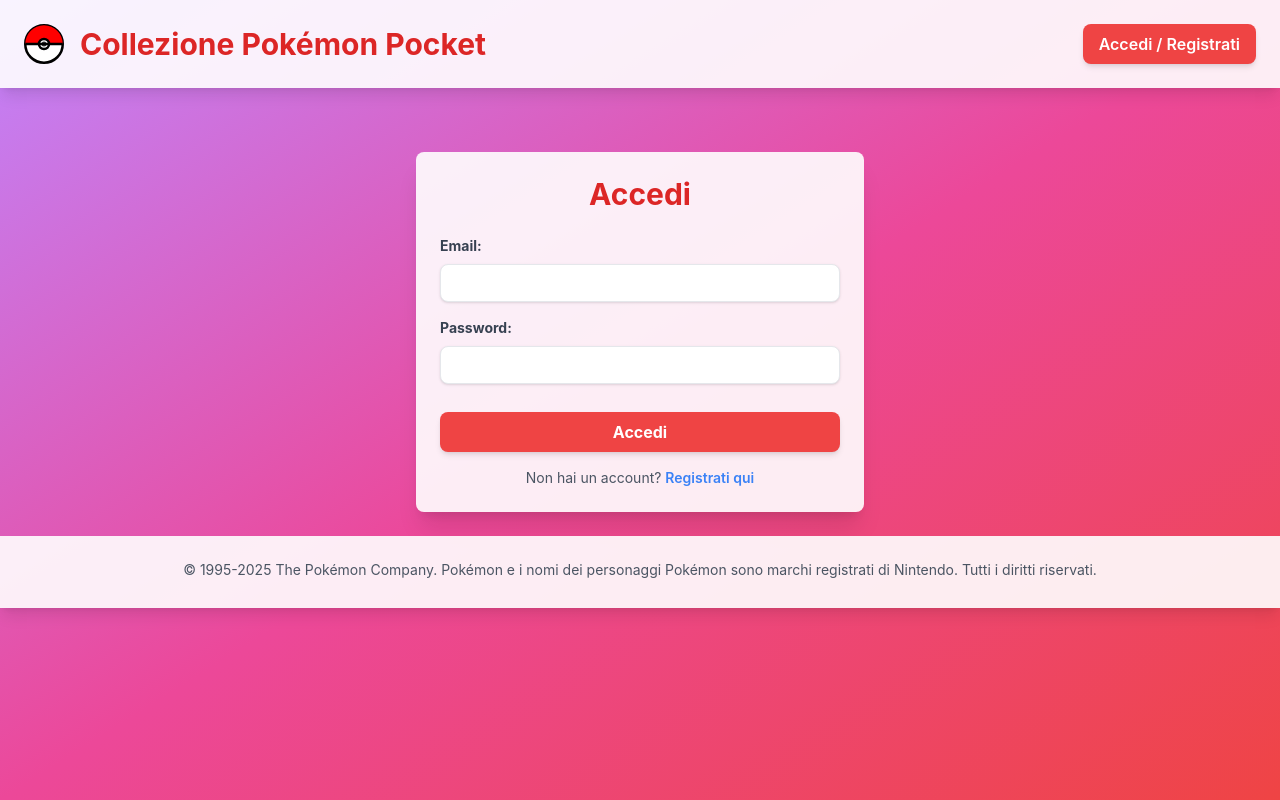
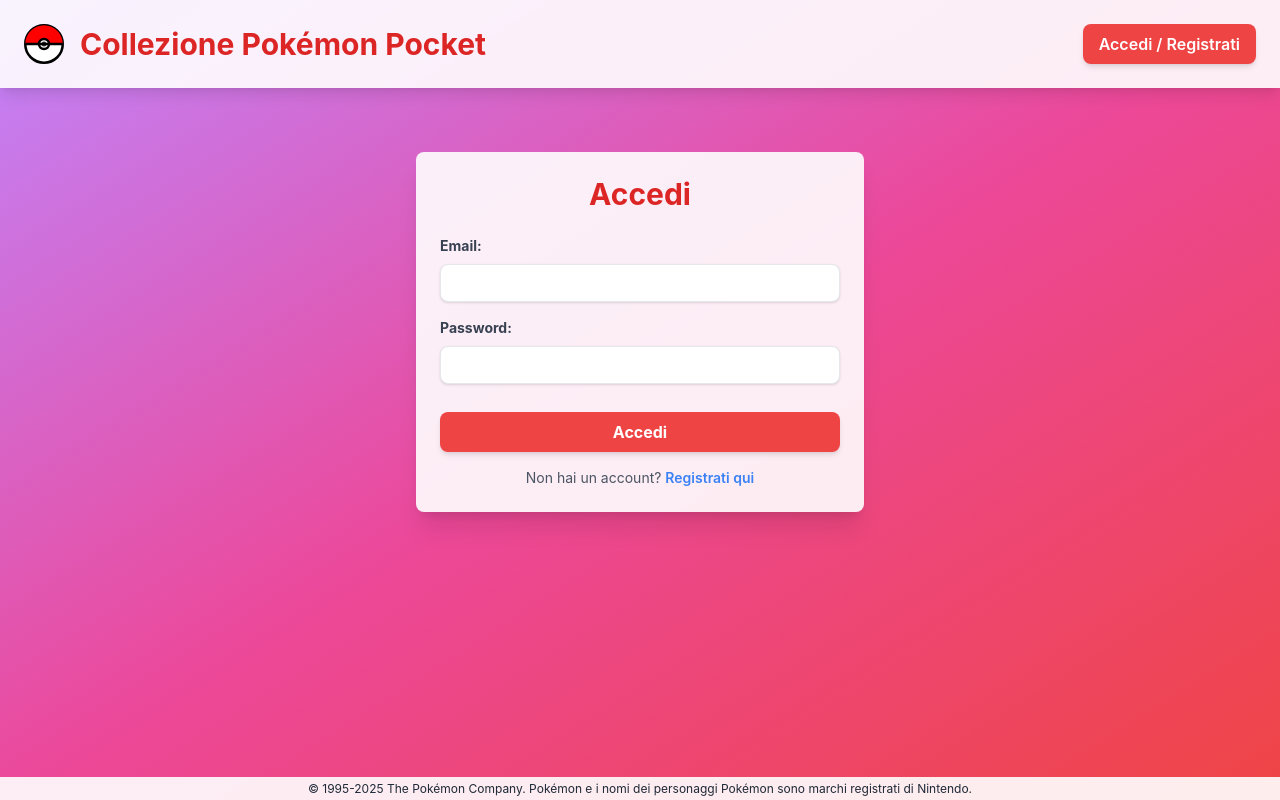
Before and after one commit to Tzune85/pocket-list-share, a React (Create React App) app: page / in a window 1280 px wide. Built offline with nearby package versions, Linux system fonts and the light colour scheme; no server answers.

Commit message:
fixed footer

```diff
--- a/src/App.js
+++ b/src/App.js
@@ -143,7 +143,7 @@
 
     return (
         <ErrorBoundary>
-            <div className="min-h-screen bg-gradient-to-br from-purple-400 via-pink-500 to-red-500 font-inter text-gray-800">
+            <div className="min-h-screen bg-gradient-to-br from-purple-400 via-pink-500 to-red-500 font-inter text-gray-800 flex flex-col">
                 <div id="message-box" className="hidden"></div>
                 {!isOnline && (
                     <div className="bg-yellow-500 text-white px-4 py-2 text-center">
@@ -202,7 +202,7 @@
                     </div>
                 </nav>
 
-                <main className="container mx-auto p-6">
+                <main className="container mx-auto p-6 flex-grow">
                     {/* Message Toast */}
                     {isVisible && message && (
                         <div className={`fixed top-4 right-4 p-4 rounded-lg shadow-lg ${
@@ -243,10 +243,10 @@
                     )}
                 </main>
 
-                <footer className="bg-white bg-opacity-90 shadow-lg mt-auto py-2 px-3 md:p-6">
-                    <div className="container mx-auto text-center text-xs md:text-sm text-gray-600">
-                        <p className="mb-0 md:mb-1">
-                            © 1995-{new Date().getFullYear()} The Pokémon Company. Pokémon e i nomi dei personaggi Pokémon sono marchi registrati di Nintendo. Tutti i diritti riservati.
+                <footer className="bg-white bg-opacity-90 shadow-lg py-0.5 px-1 mt-auto text-[10px] md:text-xs md:py-1 md:px-2">
+                    <div className="container mx-auto text-center">
+                        <p className="m-0 leading-tight">
+                            © 1995-{new Date().getFullYear()} The Pokémon Company. Pokémon e i nomi dei personaggi Pokémon sono marchi registrati di Nintendo.
                         </p>
                     </div>
                 </footer>
```
